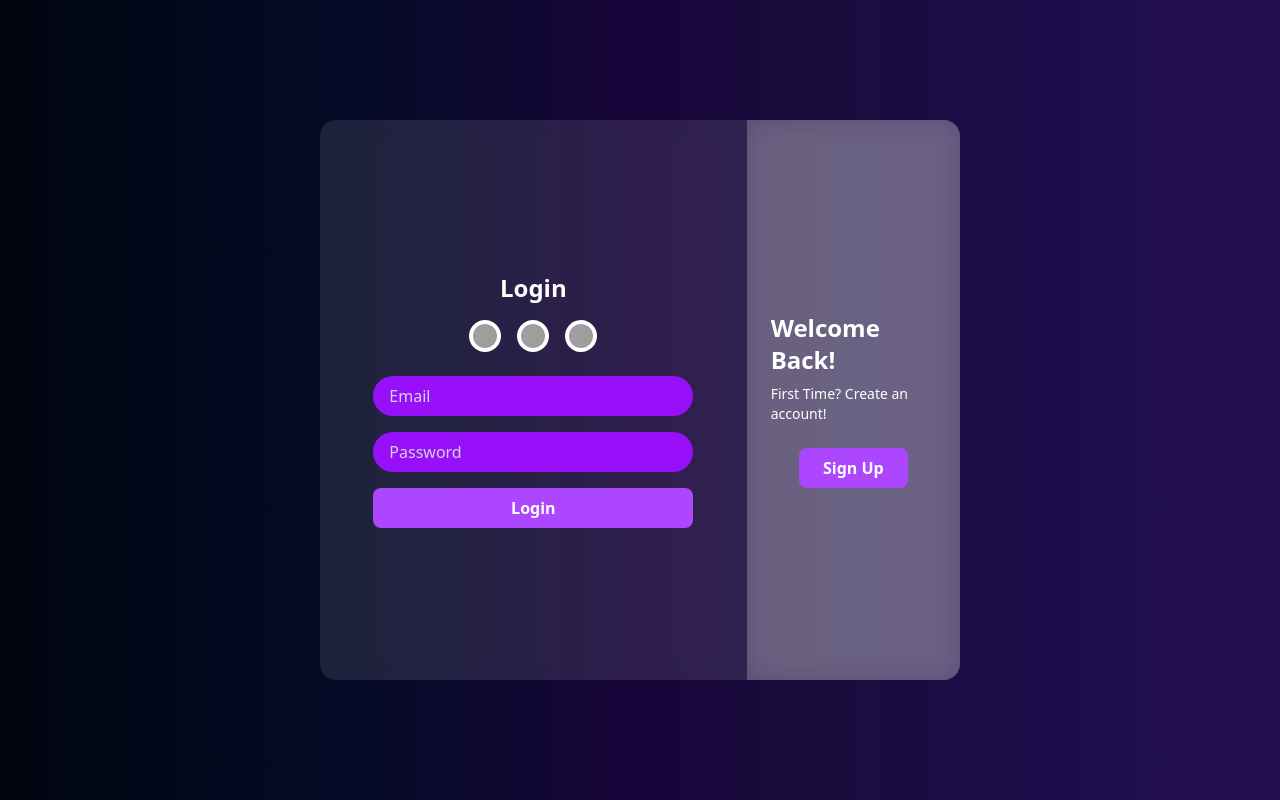
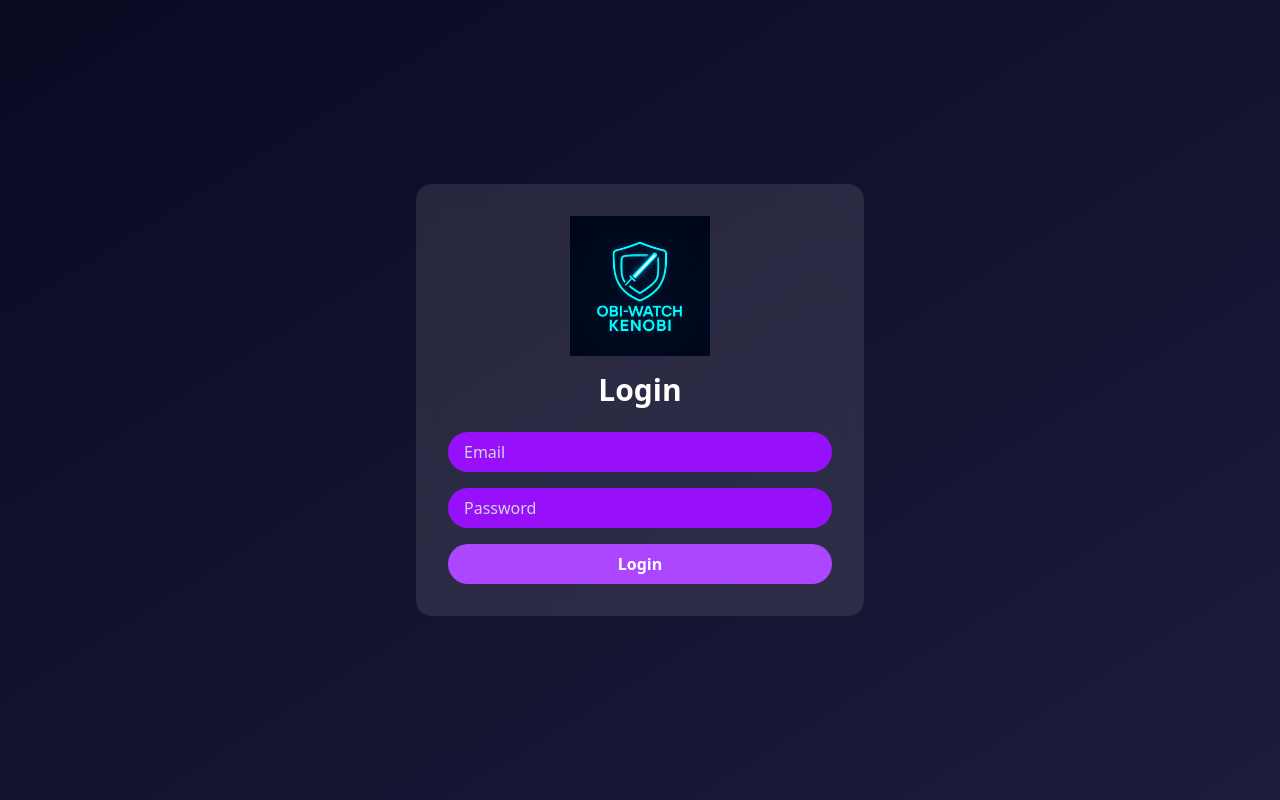
Before and after one commit to ProSkywalker16/log-tracker, a React (Vite) app in the folder client/: page /login in a window 1280 px wide. Built offline with nearby package versions, Linux system fonts and the light colour scheme; grey boxes are pictures that could not be loaded; the HTML template or start-up script is replaced by a standard one.

Commit message:
Made changes to login page

```diff
--- a/client/pages/Login.jsx
+++ b/client/pages/Login.jsx
@@ -5,64 +5,34 @@ const Login = () => {
   const navigate = useNavigate();
 
   const handleDummyLogin = () => {
-    localStorage.setItem('isAuthenticated', 'true');
-    navigate('/');
+    localStorage.setItem("isAuthenticated", "true");
+    navigate("/");
   };
 
   return (
-    <div className="h-screen flex items-center justify-center">
-      <div className="bg-white/10 backdrop-blur-md rounded-2xl flex w-1/2 max-w-full h-7/10">
+    <div className="h-screen flex items-center justify-center bg-gradient-to-br from-[#0a0a23] to-[#1c1c3c] p-6">
+      <div className="bg-white/10 backdrop-blur-md rounded-2xl flex w-full max-w-md flex-col items-center p-8 space-y-6">
+        {/* Logo */}
+        <img src="/logo.jpg" alt="Obi‑Watch‑Kenobi Logo" className="w-35 h-35 mb-4" />
 
-        {/* Left Side */}
-        <div className="w-2/3 bg-transparent flex flex-col items-center justify-center p-6">
-          <h2 className="text-2xl font-bold text-white mb-4">Login</h2>
-
-          {/* Social Icons */}
-          <div className="flex space-x-4 mb-6">
-            <img
-              src="https://cdn.jsdelivr.net/gh/devicons/devicon/icons/google/google-original.svg"
-              alt="Google"
-              className="w-8 h-8 bg-white rounded-full p-1 cursor-pointer"
-            />
-            <img
-              src="https://cdn.jsdelivr.net/gh/devicons/devicon/icons/github/github-original.svg"
-              alt="GitHub"
-              className="w-8 h-8 bg-white rounded-full p-1 cursor-pointer"
-            />
-            <img
-              src="https://cdn.jsdelivr.net/gh/devicons/devicon/icons/linkedin/linkedin-original.svg"
-              alt="LinkedIn"
-              className="w-8 h-8 bg-white rounded-full p-1 cursor-pointer"
-            />
-          </div>
-
-          {/* Form */}
-          <div className="w-full max-w-xs">
+        {/* Login Form */}
+        <h2 className="text-3xl font-bold text-white">Login</h2>
+        <div className="w-full space-y-4">
           <input
             type="email"
             placeholder="Email"
-              className="w-full mb-4 px-4 py-2 rounded-full bg-purple-600 text-white placeholder-gray-300 focus:outline-none"
+            className="w-full px-4 py-2 rounded-full bg-purple-600 text-white placeholder-gray-300 focus:outline-none"
           />
           <input
             type="password"
             placeholder="Password"
-              className="w-full mb-4 px-4 py-2 rounded-full bg-purple-600 text-white placeholder-gray-300 focus:outline-none"
+            className="w-full px-4 py-2 rounded-full bg-purple-600 text-white placeholder-gray-300 focus:outline-none"
           />
           <button
             onClick={handleDummyLogin}
-              className="w-full bg-purple-500 hover:bg-purple-600 text-white font-semibold py-2 rounded-lg transition"
+            className="w-full bg-purple-500 hover:bg-purple-600 text-white font-semibold py-2 rounded-full transition"
           >
             Login
-            </button>
-          </div>
-        </div>
-
-        {/* Right Side */}
-        <div className="w-1/3 bg-white/20 backdrop-blur-md rounded-tr-2xl rounded-br-2xl flex flex-col items-center justify-center p-6 text-white">
-          <h2 className="text-2xl font-bold mb-2">Welcome Back!</h2>
-          <p className="mb-6 text-sm">First Time? Create an account!</p>
-          <button className="bg-purple-500 hover:bg-purple-600 px-6 py-2 rounded-lg font-semibold transition">
-            Sign Up
           </button>
         </div>
       </div>
```
Lines whose indentation alone changed are shown as unchanged.
